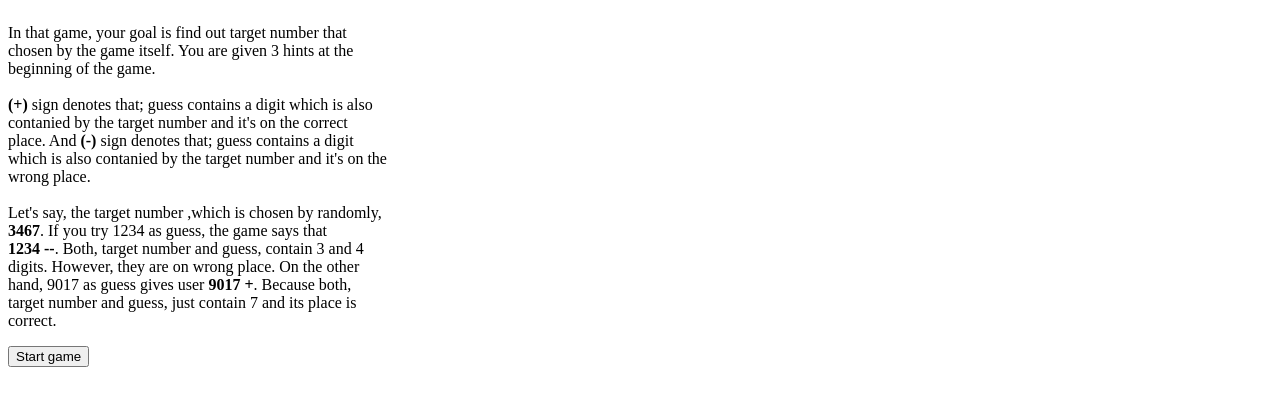
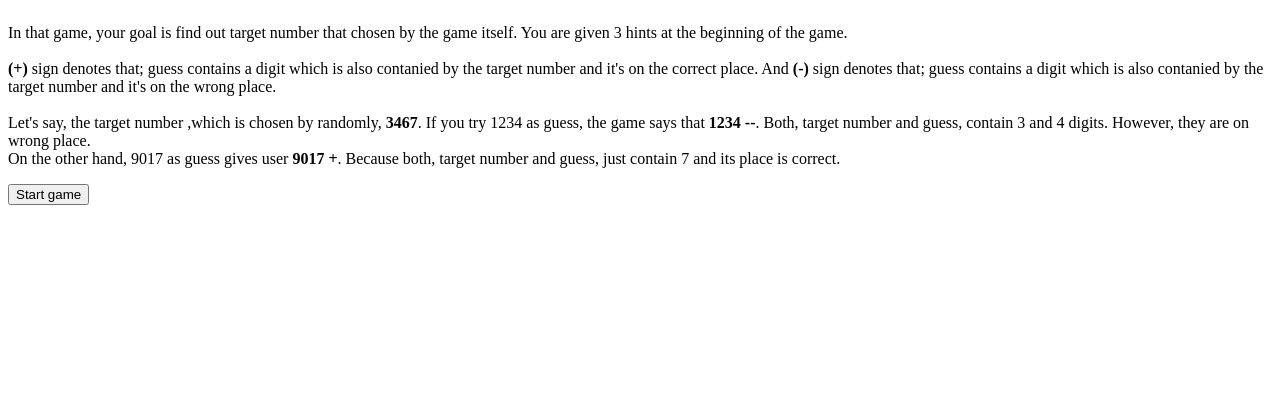
Before and after one commit to ekremdemirhan/guessTheNumber, a website: page index.html in a window 1280 px wide. Drawn offline with Linux system fonts and the light colour scheme.

Commit message:
Page is changed. Game description comes before the game.

```diff
--- a/index.html
+++ b/index.html
@@ -8,7 +8,7 @@
 
         .column {
             float: left;
-            width: 30%;
+            width: 100%;
         }
 
         .row:after {
@@ -37,8 +37,8 @@
             You are given 3 hints at the beginning of the game.<br><br>
             <b>(+)</b> sign denotes that; guess contains a digit which is also contanied by the target number and it's on the correct place.
             And <b>(-)</b> sign denotes that; guess contains a digit which is also contanied by the target number and it's on the wrong place. <br><br>
-            Let's say, the target number ,which is chosen by randomly, <b>3467</b>. If you try 1234 as guess, the game says that<br> <b>1234 --</b>.
-            Both, target number and guess, contain 3 and 4 digits. However, they are on wrong place. On the other hand, 9017 as guess gives user <b>9017 +</b>.
+            Let's say, the target number ,which is chosen by randomly, <b>3467</b>. If you try 1234 as guess, the game says that <b>1234 --</b>.
+            Both, target number and guess, contain 3 and 4 digits. However, they are on wrong place. <br>On the other hand, 9017 as guess gives user <b>9017 +</b>.
             Because both, target number and guess, just contain 7 and its place is correct.
         </p>
         <input id="startGame" type="button" onClick="setupGame()" value="Start game"/>
```
